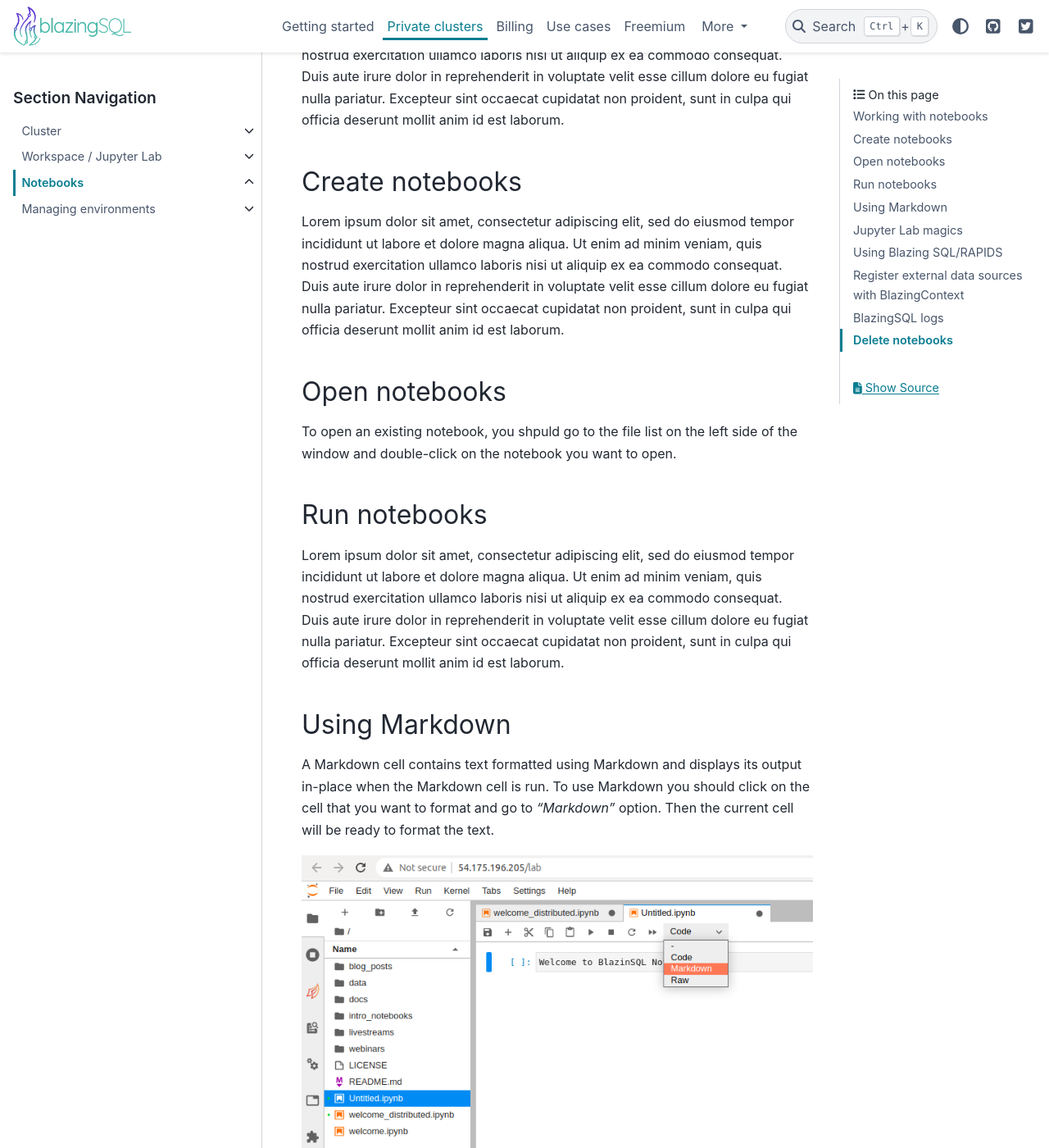
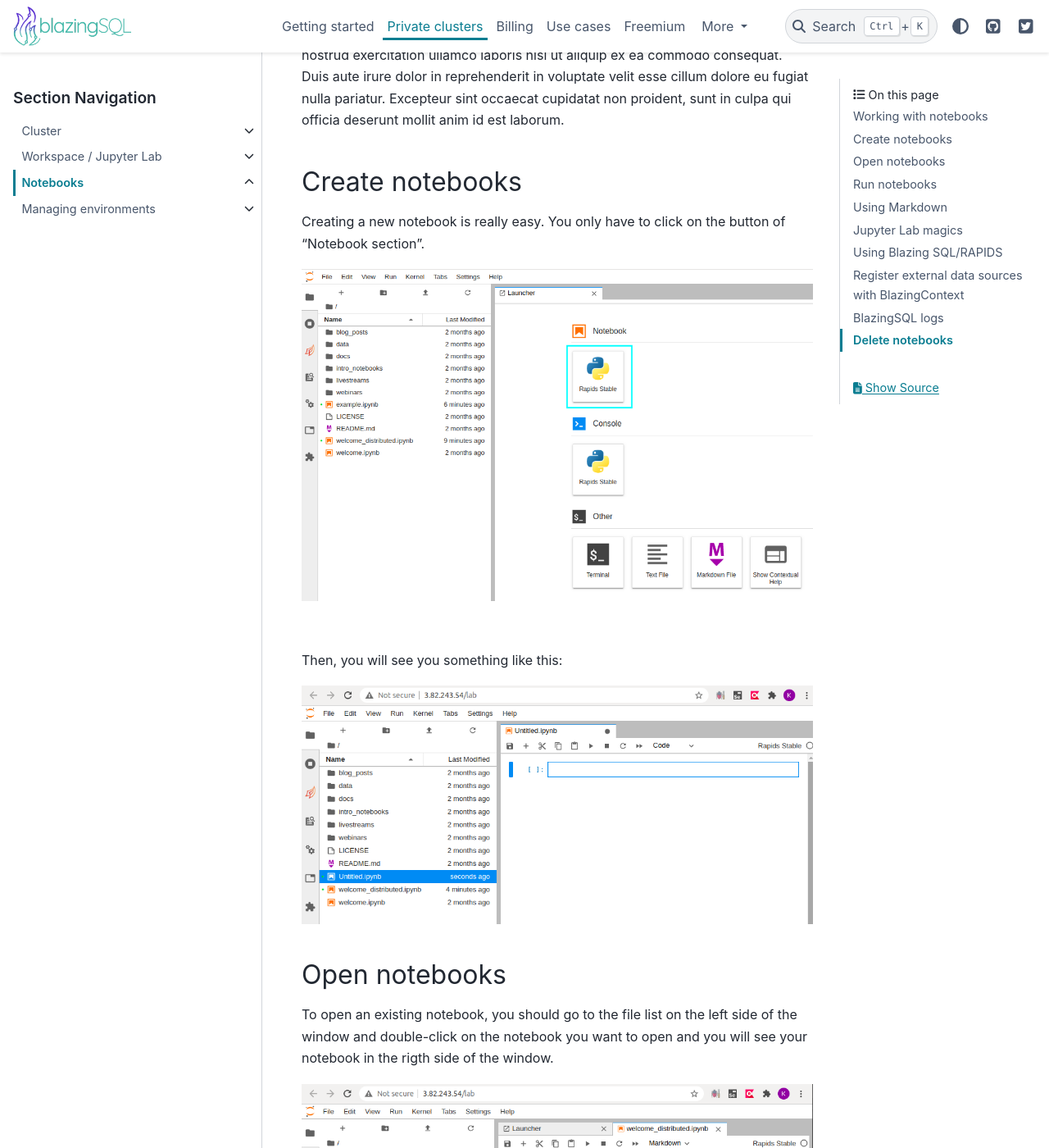
Before and after one commit to BlazingDB/blazing-notebooks-docs, a Sphinx documentation site: the page built from docs/source/private_clusters/notebooks/index.rst, in a window 1280 px wide and 1400 px high, scrolled down 289 px. Shown: the whole window at 82% size. Built offline with Sphinx 7.4.7 and the PyData theme 0.15.4, drawn with Linux system fonts in a browser that asks for light colours.

Commit message:
notebooks and workspace progress

```diff
--- a/docs/source/private_clusters/notebooks/index.rst
+++ b/docs/source/private_clusters/notebooks/index.rst
@@ -18,20 +18,32 @@ culpa qui officia deserunt mollit anim id est laborum.
 Create notebooks
 ================
 
-Lorem ipsum dolor sit amet, consectetur adipiscing elit,
-sed do eiusmod tempor incididunt ut labore et dolore magna aliqua.
-Ut enim ad minim veniam, quis nostrud exercitation ullamco laboris
-nisi ut aliquip ex ea commodo consequat. Duis aute irure dolor in
-reprehenderit in voluptate velit esse cillum dolore eu fugiat nulla
-pariatur. Excepteur sint occaecat cupidatat non proident, sunt in
-culpa qui officia deserunt mollit anim id est laborum.
+Creating a new notebook is really easy. You only have to click on the button of
+"Notebook section".
+
+.. raw:: html
+
+    <img src="../../_static/images/create_notebook.png" alt="jupyter_window" width=700/>
+
+|
+
+Then, you will see you something like this:
+
+.. raw:: html
+
+    <img src="../../_static/images/new_notebook.png" alt="jupyter_window" width=700/>
+
 
 Open notebooks
 ==============
 
-To open an existing notebook, you shpuld go to the file list on the left side of the window
-and double-click on the notebook you want to open.
+To open an existing notebook, you should go to the file list on the left side of the window
+and double-click on the notebook you want to open and you will see your notebook in the
+rigth side of the window.
 
+.. raw:: html
+
+    <img src="../../_static/images/open_notebook.png" alt="jupyter_window" width=700/>
 
 
 Run notebooks
```
Also changed, not shown: docs/source/_static/images/create_notebook.png (added), docs/source/_static/images/new_notebook.png (added), docs/source/_static/images/open_notebook.png (added).
